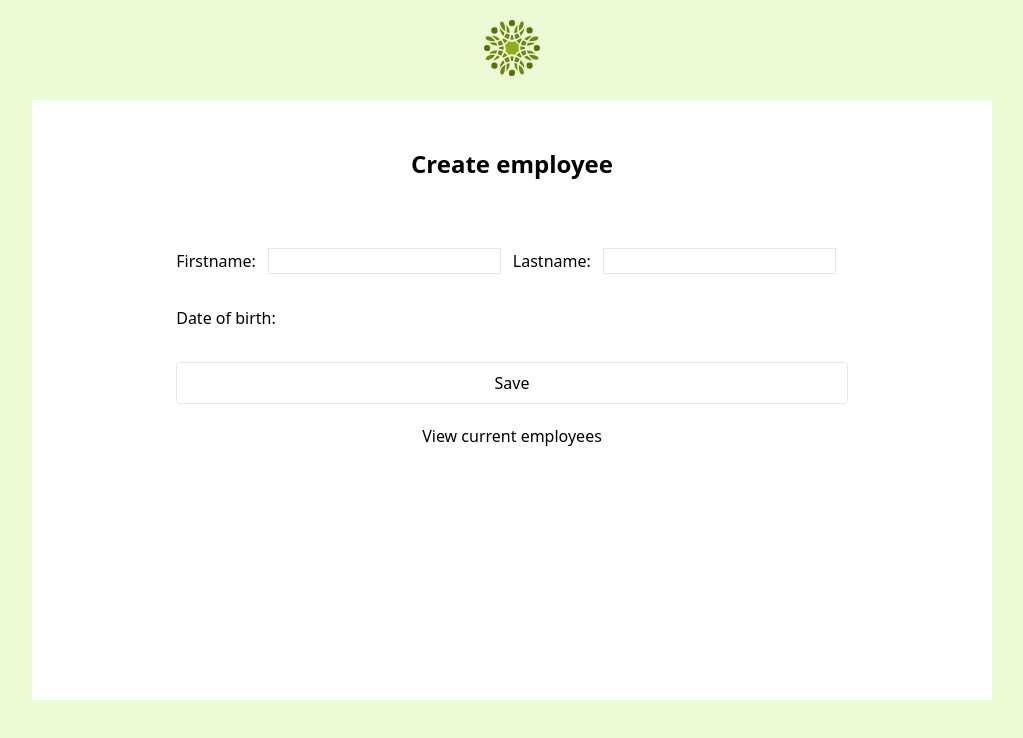
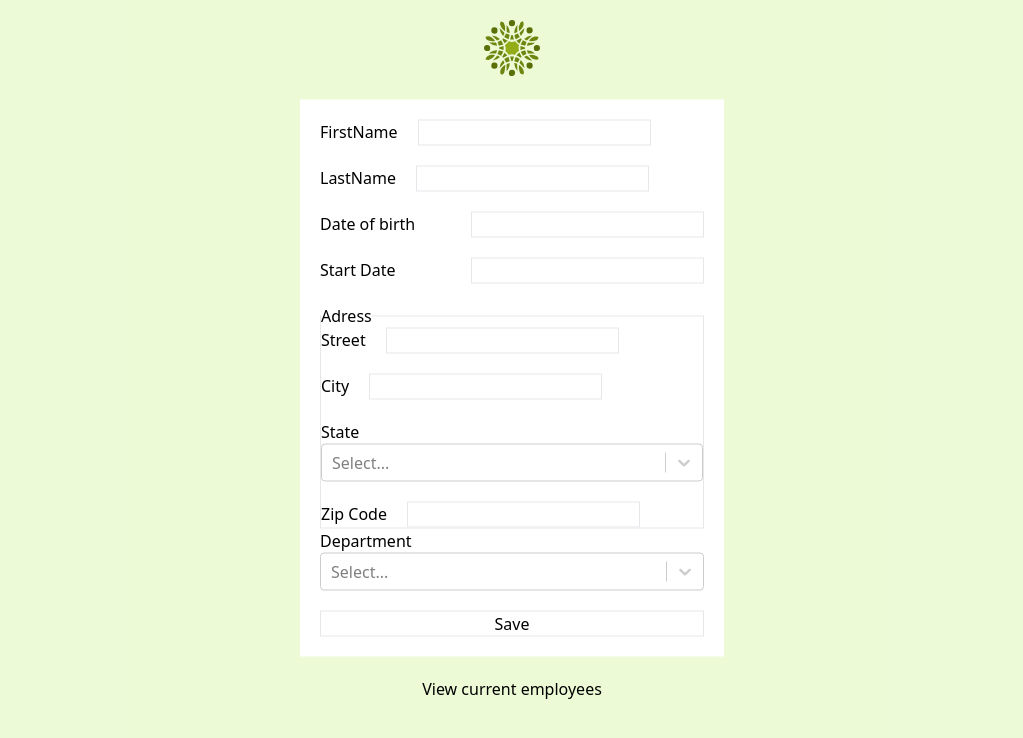
Before and after one commit to CeciliaBdev/OC-Projet-14, a React (Create React App) app: page /createEmployee in a window 1280 px wide. Shown: the top 738 px of the page, without its empty margins (128-1151 px from the left). Built offline with nearby package versions, Linux system fonts and the light colour scheme.

Commit message:
form ok without css and reset

```diff
--- /dev/null
+++ b/src/Datas/datas.js
@@ -0,0 +1,18 @@
+export const optionStates = [
+  {
+    value: 'Alabama',
+    label: 'Alabama',
+  },
+  {
+    value: 'Alaska',
+    label: 'Alaska',
+  },
+]
+
+export const optionDepartment = [
+  { value: 'Sales', label: 'Sales' },
+  {
+    value: 'Marketing',
+    label: 'Marketing',
+  },
+]
--- a/src/components/Form.js
+++ b/src/components/Form.js
@@ -1,53 +1,143 @@
 import React from 'react'
 import { useState } from 'react'
 import { Modal } from '@ceciliabdev/react-modal'
+import DatePicker from 'react-datepicker'
+import 'react-datepicker/dist/react-datepicker.css'
+import Select from 'react-select'
 
-function Form() {
-  const [inputs, setInputs] = useState({})
+import { optionStates, optionDepartment } from '../Datas/datas'
 
-  const handleChange = (e) => {
-    const name = e.target.name
-    const value = e.target.value
-    setInputs((values) => ({ ...values, [name]: value }))
-  }
-  const handleSubmit = (e) => {
+import * as Yup from 'yup'
+
+function FormHRnet() {
+  const [openModal, setOpenModal] = useState(false)
+  const message = `L' employé a bien été créé`
+
+  //constantes formulaires
+  const [firstname, setFirstname] = useState('')
+  const [lastname, setLastname] = useState('')
+  const [dateOfBirth, setDateOfBirth] = useState('')
+  const [dateOfStart, setDateOfStart] = useState('')
+  const [street, setStreet] = useState('')
+  const [city, setCity] = useState('')
+  const [state, setState] = useState('')
+  const [zipcode, setZipcode] = useState('')
+  const [department, setDepartment] = useState('')
+
+  //submite button
+  function createEmployee(e) {
     e.preventDefault()
-    console.log('inputs', inputs)
+    // console.log('firstname', firstname)
+    // console.log('lastname', lastname)
+
+    const identityEmployee = {
+      firstname,
+      lastname,
+      dateOfBirth,
+      dateOfStart,
+      street,
+      city,
+      state: state.value,
+      zipcode,
+      department: department.value,
+    }
+    console.log(identityEmployee)
+
+    // A faire :
+    // vider le formulaire une fois envoyé
+    // formater les dates
   }
 
-  const [openModal, setOpenModal] = useState(false)
-  const message = `L' employé ** ${inputs.firstname} ${inputs.lastname} ** a bien été créé`
-
   return (
-    <form onSubmit={handleSubmit} className="flex flex-col gap-8">
-      <div>
-        <label>
-          Firstname:
+    <div className="bg-white p-5">
+      <form className="flex flex-col gap-5 w-96">
+        <div className="flex gap-5">
+          <label>FirstName</label>
           <input
             type="text"
-            name="firstname"
-            value={inputs.firstname || ''}
-            onChange={handleChange}
-            className="border mx-3"
+            className="border border-solid"
+            id="firstname"
+            onChange={(e) => setFirstname(e.target.value)}
           />
-        </label>
-        <label>
-          Lastname:
+        </div>
+        <div className="flex gap-5">
+          <label>LastName</label>
           <input
             type="text"
-            name="lastname"
-            value={inputs.lastname || ''}
-            onChange={handleChange}
-            className="border mx-3"
+            className="border border-solid"
+            id="lastname"
+            onChange={(e) => setLastname(e.target.value)}
           />
-        </label>
-      </div>
-      <div>
-        <label>Date of birth:</label>
-      </div>
+        </div>
+        <div className="flex ">
+          <label className="w-44">Date of birth</label>
+          <DatePicker
+            selected={dateOfBirth}
+            onChange={(date) => setDateOfBirth(date)}
+            className="border border-solid"
+          />
+        </div>
+        <div className="flex ">
+          <label className="w-44">Start Date</label>
+          <DatePicker
+            selected={dateOfStart}
+            onChange={(date) => setDateOfStart(date)}
+            className="border border-solid"
+          />
+        </div>
+        <div>
+          <fieldset className="border border-state">
+            <legend>Adress</legend>
+            <div className="flex flex-col gap-5">
+              <div className="flex gap-5 ">
+                <label>Street</label>
+                <input
+                  type="text"
+                  className="border border-solid"
+                  id="street"
+                  onChange={(e) => setStreet(e.target.value)}
+                />
+              </div>
+              <div className="flex gap-5">
+                <label>City</label>
+                <input
+                  type="text"
+                  className="border border-solid"
+                  id="city"
+                  onChange={(e) => setCity(e.target.value)}
+                />
+              </div>
+              <div>
+                <label>State</label>
+                <Select options={optionStates} onChange={setState} />
+              </div>
+              <div className="flex gap-5">
+                <label>Zip Code</label>
+                <input
+                  type="number"
+                  className="border border-solid"
+                  id="city"
+                  onChange={(e) => setZipcode(e.target.value)}
+                />
+              </div>
+            </div>
+          </fieldset>
+          <div>
+            <label>Department</label>
+            <Select options={optionDepartment} onChange={setDepartment} />
+          </div>
+        </div>
 
-      {/* <input type="submit" /> */}
-      <button
+        <button
+          type="submit"
+          className="border border-solid"
+          onClick={createEmployee}
+        >
+          Save
+        </button>
+      </form>
+
+      {/* <button
         className="openModalBtn border border-solid px-5 py-2 rounded hover:bg-slate-100"
         onClick={() => {
           setOpenModal(true)
@@ -56,9 +146,10 @@ function Form() {
       >
         Save
       </button>
-      {openModal && <Modal closeModal={setOpenModal} content={message} />}
-    </form>
+
+      {openModal && <Modal closeModal={setOpenModal} content={message} />} */}
+    </div>
   )
 }
 
-export default Form
+export default FormHRnet
--- a/src/pages/CreateEmployee.js
+++ b/src/pages/CreateEmployee.js
@@ -1,6 +1,5 @@
 import React from 'react'
 import { Link } from 'react-router-dom'
-import { useState } from 'react'
 import logo from '../assets/logo-HRNet.svg'
 // import { Modal } from '@ceciliabdev/react-modal'
 import Form from '../components/Form'
@@ -15,9 +14,7 @@ function CreateEmployee() {
         <img src={logo} alt="logo hrnet" className="w-24 mx-auto p-5" />
       </Link>
 
-      <div className="bg-white w-3/4 h-3/4 absolute top-1/2 left-1/2 transform -translate-x-1/2 -translate-y-1/2 flex flex-col items-center gap-5">
-        <h1 className="font-bold text-2xl m-12">Create employee</h1>
-
+      <div className=" absolute top-1/2 left-1/2 transform -translate-x-1/2 -translate-y-1/2 flex flex-col items-center gap-5 rounded-lg">
         <Form />
 
         <div>
```
